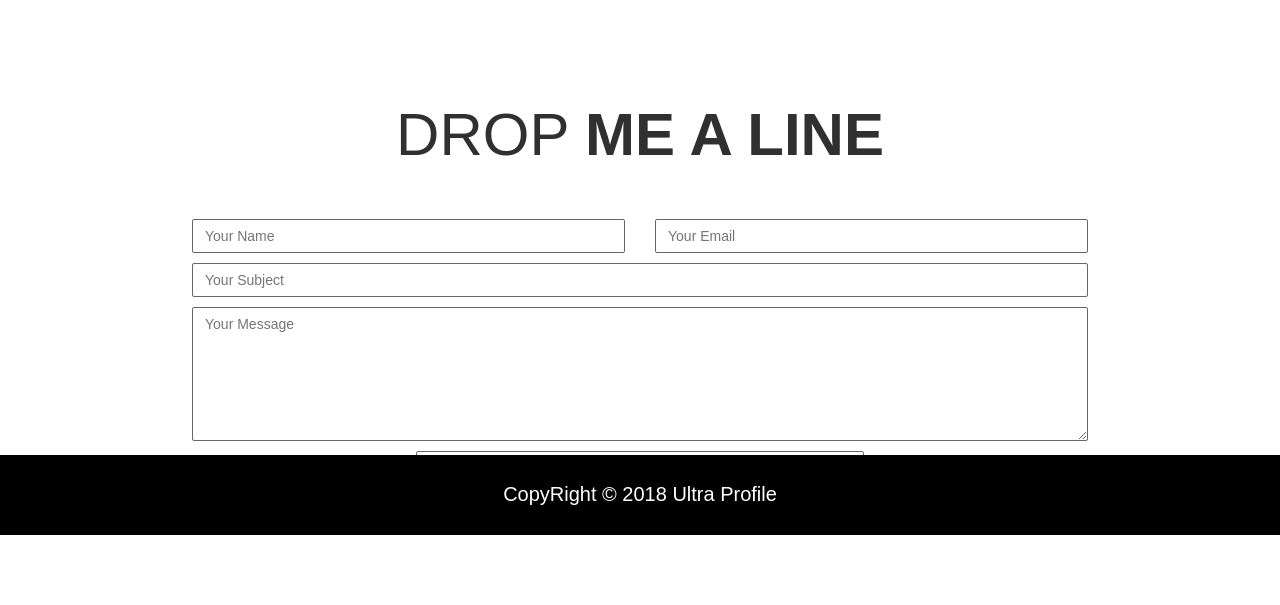
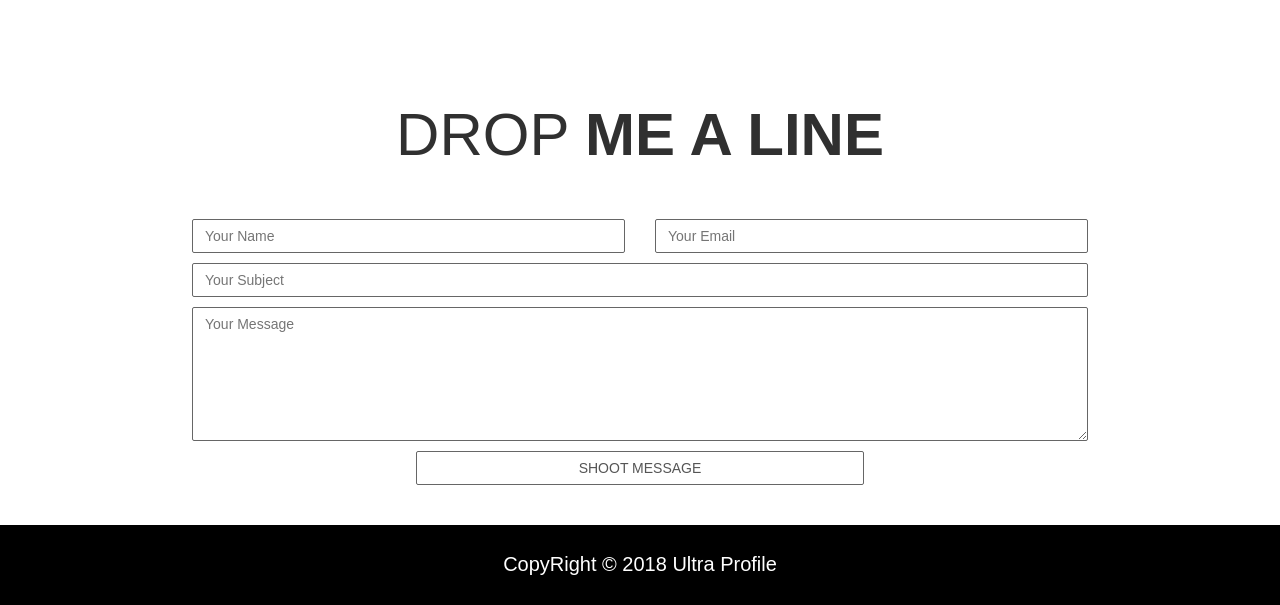
Before and after one commit to Kareemhesham2005/UltraProfile, a plain HTML site: page index.html in a window 1280 px wide. Shown: the part 3549-4154 px from the top of the page. Before the commit the page ends 4084 px from the top, so only its background shows below. Drawn offline with Linux system fonts and the light colour scheme.

Commit message:
Update style.css

```diff
--- a/css/style.css
+++ b/css/style.css
@@ -686,7 +686,7 @@ textarea {
 /* Start Footer */
 footer {
   position: absolute;
-  bottom: 0;
+  bottom: -70px;
   left: 0;
   width: 100%;
   height: 80px;
```
